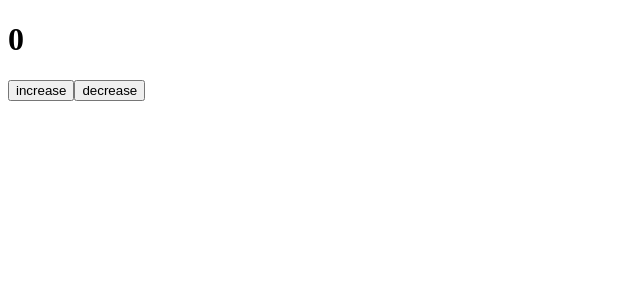
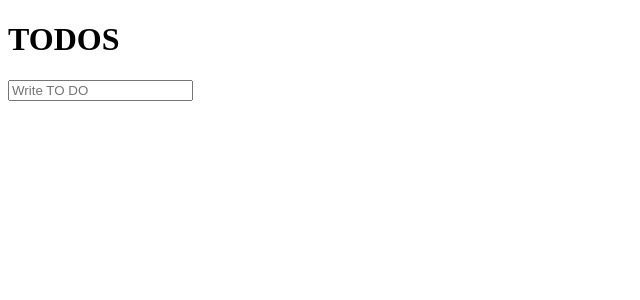
Before and after one commit to kdd9512/reacttodos, a React (Create React App) app: page / in a window 1280 px wide. Shown: the top 300 px of the page, without its empty margins (0-640 px from the left). Built offline with nearby package versions, Linux system fonts and the light colour scheme.

Commit message:
React Hooks 05 20210627
useReducer

ToDos Using React

```diff
--- a/src/App.js
+++ b/src/App.js
@@ -1,31 +1,51 @@
-import React, {useReducer} from 'react';
+import React, {useReducer, useState} from 'react';
 
 
-const incr = "increment";
-const decr = "decrement";
+const initialState = {
+    toDos: []
+}
+
+const ADD = "increment";
 
 const reducer = (state, action) => {
-    switch (action.type) {
-        case incr :
+    switch (action) {
+        case ADD :
             return {count: state.count + 1};
-        case decr :
-            return {count: state.count - 1};
         default:
-            throw new Error();
+            return;
     }
 }
 
+
+
+
+
+
 function App() {
-    const [state, dispatch] = useReducer(reducer, {count: 0});
+    const [state, dispatch] = useReducer(reducer, initialState);
+    const [newTodo, setNewToDo] = useState();
+    const onSubmit = e => {
+        e.preventDefault();
+    }
+    const onChange = e => {
+        const {
+            target: {value}
+        } = e;
+        setNewToDo(value);
+    };
+
   return (
     <>
-      <h1>{state.count}</h1>
+      <h1>TODOS</h1>
+       <form onSubmit={onSubmit}>
+           <input
+               value={newTodo}
+               type="text"
+               placeholder="Write TO DO"
+               onChange={onChange}
+           />
+       </form>
 
-        {/*<button onClick={() => dispatch({type: incr})}>increase</button>*/}
-        <button onClick={() => dispatch(incr)}>increase</button>
-
-        {/*<button onClick={() => dispatch({type: decr})}>decrease</button>*/}
-        <button onClick={() => dispatch(decr)}>decrease</button>
     </>
   );
 }
```
